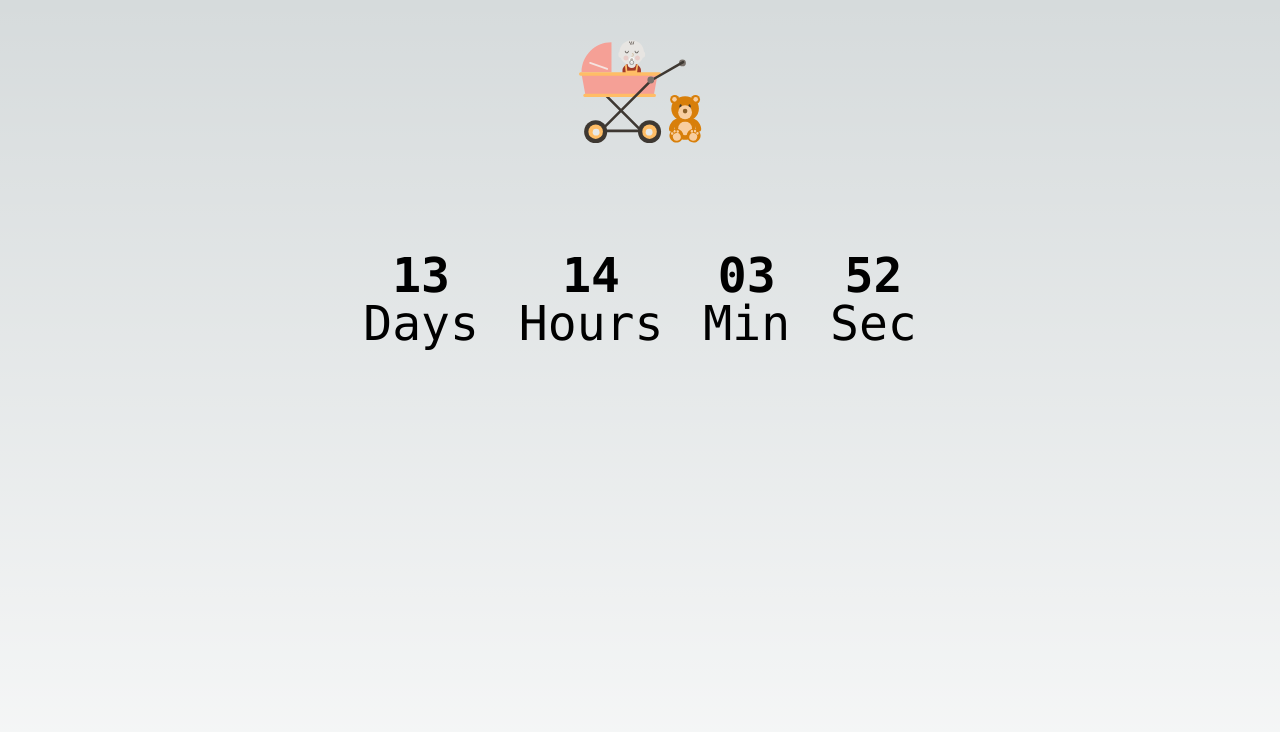
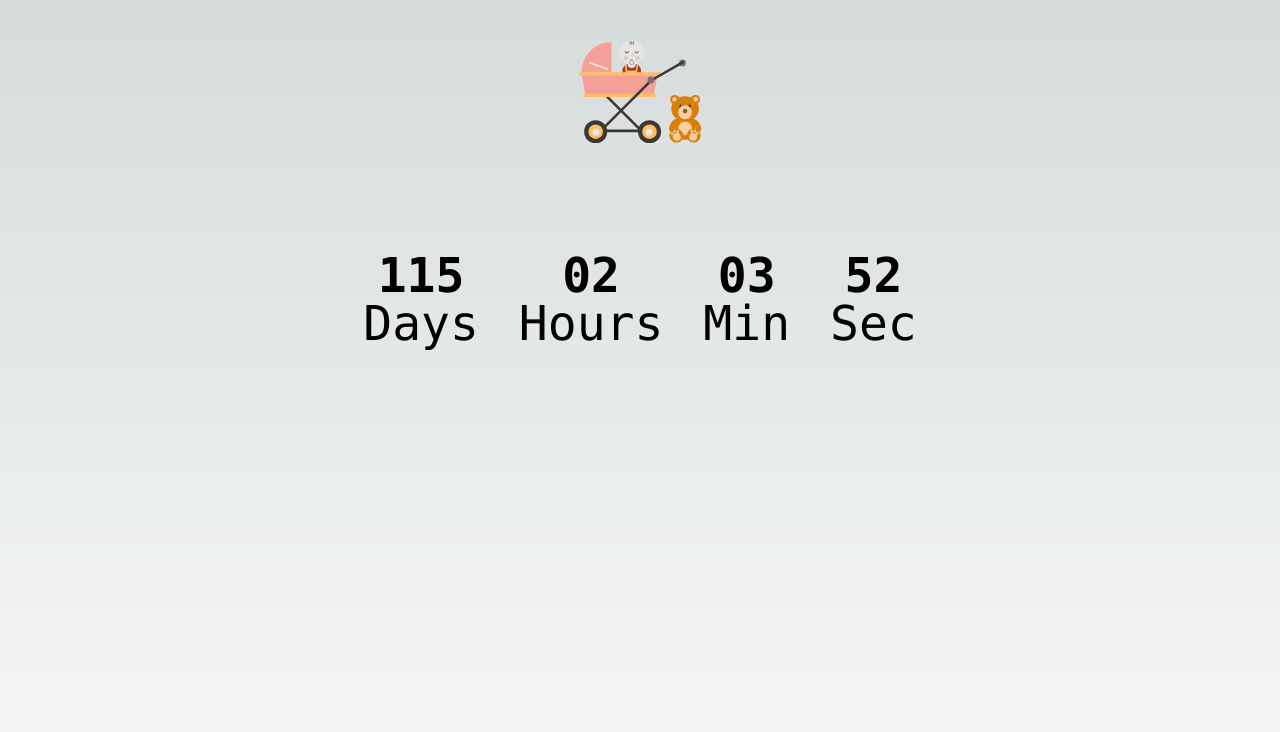
Before and after one commit to MikAoJk/paternity-leave-countdown, a Next.js app: page / in a window 1280 px wide. Shown: the top 732 px of the page. Built offline with nearby package versions, Linux system fonts and the light colour scheme.

Commit message:
chore: added 1 april 2026 next leave

```diff
--- a/src/app/page.tsx
+++ b/src/app/page.tsx
@@ -10,7 +10,7 @@ export default function Home() {
       </div>
     <div className="flex min-h-screen flex-col items-center justify-between md:p-12">
       <div className="z-5 items-center justify-between font-mono text-sm flex">
-          <Countdown date={`2023-12-21T00:00:00`} />
+          <Countdown date={`2026-04-01T00:00:00`} />
       </div>
     </div>
     </main>
```
